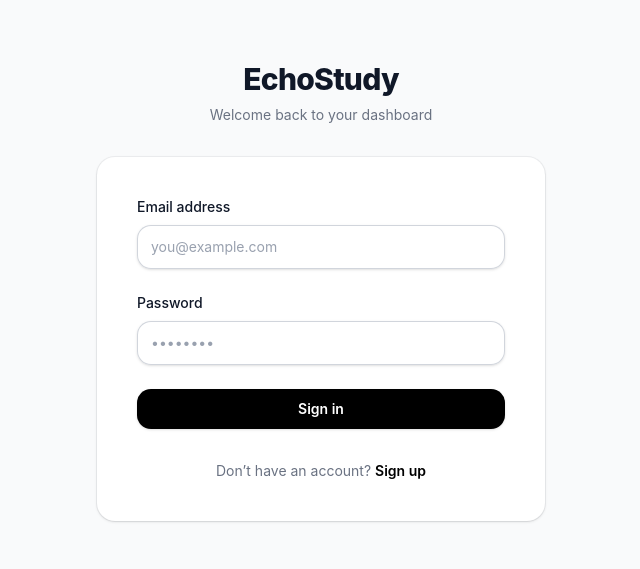
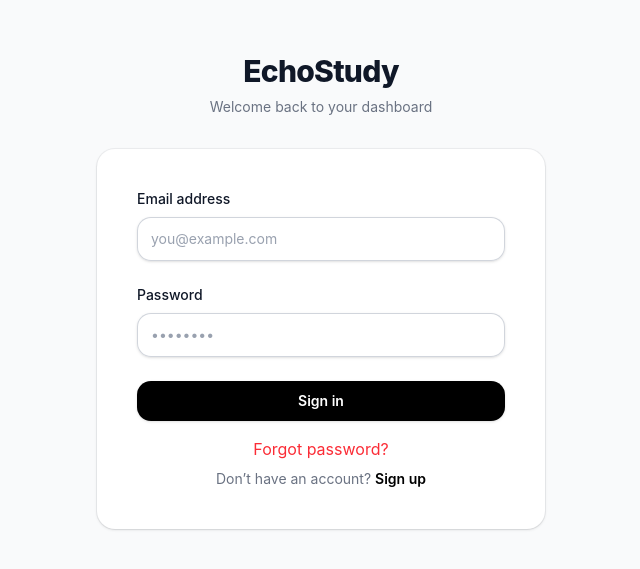
Before and after one commit to gosag/Gosa-s_StudyAi, a React (Vite) app in the folder client/: page /login in a window 1280 px wide. Shown: the part 109-678 px from the top of the page, without its empty margins (319-959 px from the left). Built offline with nearby package versions, Linux system fonts and the light colour scheme.

Commit message:
feat: enhance login flow with email verification and state management

```diff
--- a/client/src/components/login.tsx
+++ b/client/src/components/login.tsx
@@ -1,9 +1,10 @@
 import { useForm } from "react-hook-form";
-import {z} from "zod";
+import { z} from "zod";
 import { zodResolver } from "@hookform/resolvers/zod";
 import { Link } from "react-router-dom";
 import { Loader2 } from "lucide-react";
 import { useState } from "react";
+import { Button } from "./ui/button";
 const loginSchema=z.object({
     email:z.email(),
     password:z.string().min(6,"at least 6 characters are required")
@@ -12,15 +13,21 @@ const loginSchema=z.object({
 type TloginSchema= z.infer<typeof loginSchema>
 function Login(){
   const [loading, setLoading] = useState(false);
+  const [CurrentState,setCurrentState]=useState<"login" | "emailEnter" | "verification">("login")
+  const [formData,setFormData]=useState<null | TloginSchema>(null)
     const {
         register,
         handleSubmit,
         formState:{errors},
         reset
-    }=useForm<TloginSchema>({resolver:zodResolver(loginSchema)})
+    }=useForm<TloginSchema>({resolver:zodResolver(loginSchema)});
+  const [expectedCode,setExpectedCode]=useState("");
+  const [verificationCode,setVerificationCode]=useState("");
+  const [email,setEmail]=useState("")
     const submitHandler=async(data:TloginSchema)=>{
       try{
         setLoading(true);
+        setFormData(data);
         const res=await fetch(`${import.meta.env.VITE_API_URL}/api/auth/login`,{
           method:"POST",
           headers:{"Content-Type":"application/json"},
@@ -45,6 +52,7 @@ function Login(){
           setLoading(false);
         }
     }
+
     return (
   <div className="min-h-screen flex items-center justify-center bg-gray-50 px-4 sm:px-6 lg:px-8">
     <div className="w-full max-w-md">
@@ -57,6 +65,7 @@ function Login(){
 
       <div className="bg-white rounded-2xl shadow-sm ring-1 ring-gray-900/5 p-8 sm:p-10">
         {/* Form */}
+        {CurrentState==="login"?(
         <form onSubmit={handleSubmit(submitHandler)} className="space-y-6">
 
           {/* Email */}
@@ -114,10 +123,28 @@ function Login(){
               "Sign in"
             )}
           </button>
-        </form>
+        </form>):(
+          <div>
+          <form className="w-full flex justify-center items-center flex-col">
+            <p className="font-medium mb-4">We have sent an email to {formData?.email}</p>
+            <div>
+              <label className="mr-2 font-semibold ">Email:</label>
+              <input className="ring-2 ring-gray-400 w-62.5 h-8 rounded-md text-center mb-4" placeholder="example@gmail.com" />
+            </div>
+            <div>
+              <label className="mr-2 font-semibold ">Code:</label>
+              <input className="ring-2 ring-gray-400 w-62.5  h-8 rounded-md text-center " placeholder="EX 3465"/>
+            </div>
+            <Button variant="default" className="mt-4 px-6">verify</Button>
+          </form>
+          </div>
+        )}
 
         {/* Footer */}
-        <p className="text-center text-sm text-gray-500 mt-8">
+        {CurrentState==="login" && <button onClick={()=>{setCurrentState("emailEnter")}} className="w-full hover:scale-105 transition-all duration-200">
+        <p className="text-center mb-0 mt-4 text-red-500">Forgot password? </p>
+        </button>}
+        <p className="text-center text-sm text-gray-500 mt-2">
           Don’t have an account?{" "}
           <Link to="/signUp" className="font-semibold text-black hover:underline">
             Sign up
```
Also changed, not shown: 1 other file (tests, documents, lock files or other folders).
